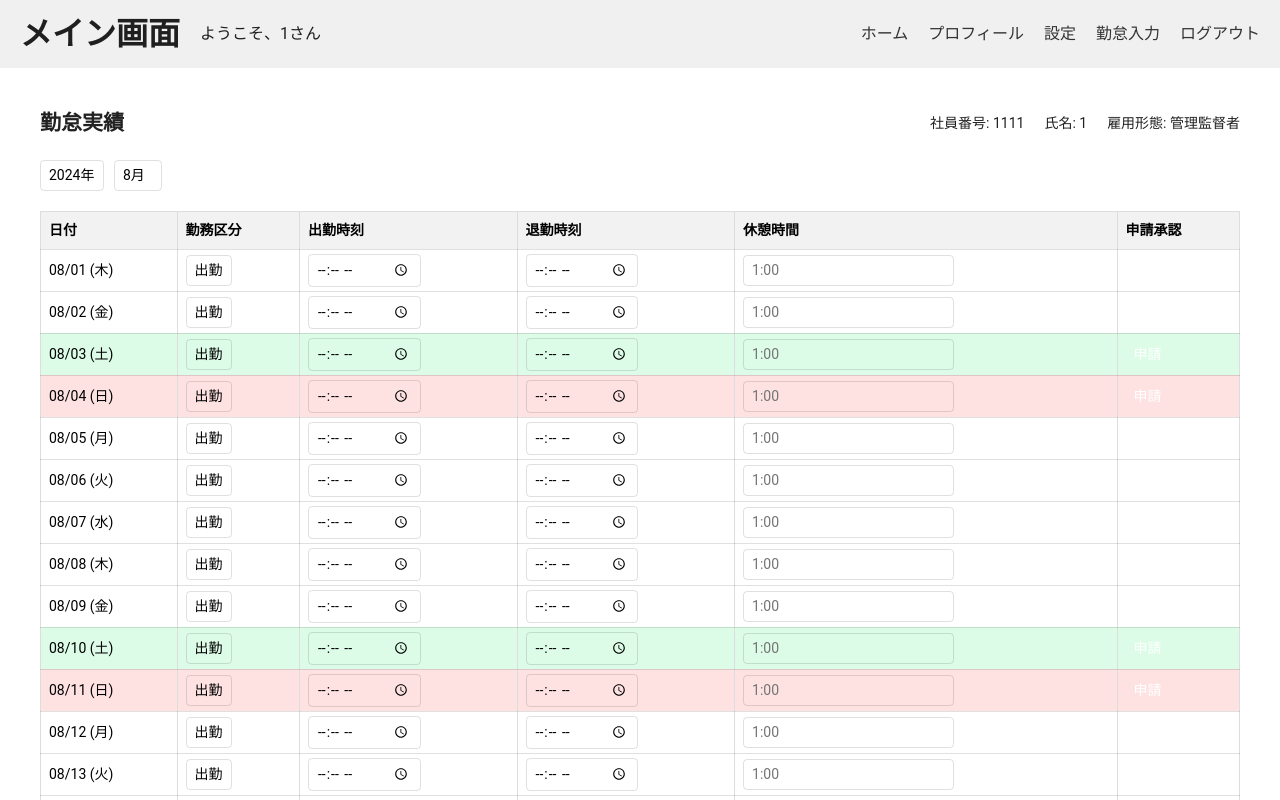
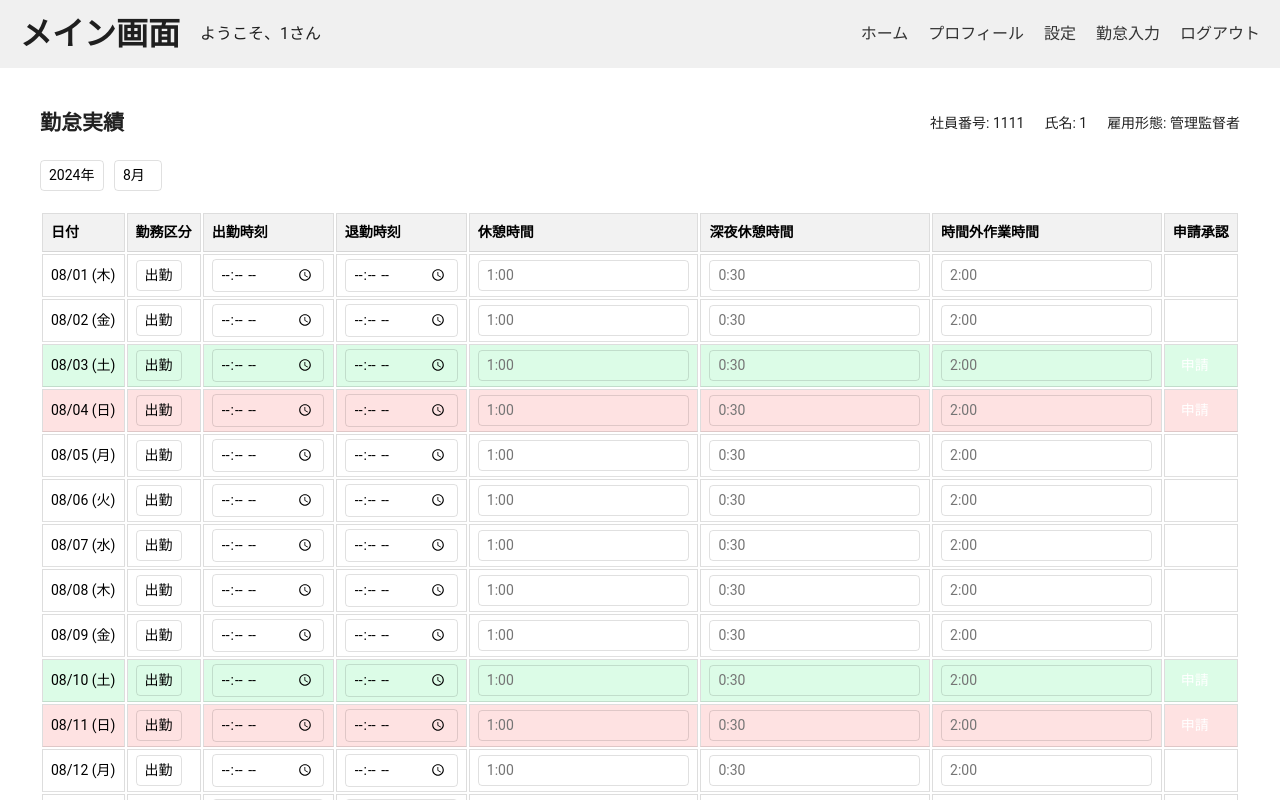
Before and after one commit to takakou32/my-vue-app, a Vue app: page /main/1/attendance in a window 1280 px wide. Shown: the top 800 px of the page. Built offline with nearby package versions, Linux system fonts and the light colour scheme.

Commit message:
列を追加

```diff
--- a/src/components/MonthlyAttendance.vue
+++ b/src/components/MonthlyAttendance.vue
@@ -19,6 +19,7 @@
         PDF出力
       </button>
     </div>
+    <div class="table-container">
       <table class="min-w-full bg-white">
         <thead>
           <tr>
@@ -27,6 +28,8 @@
             <th class="py-2 px-2 border-b">出勤時刻</th>
             <th class="py-2 px-2 border-b">退勤時刻</th>
             <th class="py-2 px-2 border-b">休憩時間</th>
+            <th class="py-2 px-2 border-b">深夜休憩時間</th>
+            <th class="py-2 px-2 border-b">時間外作業時間</th>
             <th class="py-2 px-2 border-b">申請承認</th>
           </tr>
         </thead>
@@ -41,13 +44,19 @@
               </select>
             </td>
             <td class="py-1 px-2 border-b">
-            <input type="time" v-model="attendanceRecords[formatDate(day)].clockIn" class="border rounded py-1 px-2 w-full">
+              <input type="time" :value="formatTime(attendanceRecords[formatDate(day)].clockIn)" @input="updateTime($event, day, 'clockIn')" class="border rounded py-1 px-2 w-full" step="900">
             </td>
             <td class="py-1 px-2 border-b">
-            <input type="time" v-model="attendanceRecords[formatDate(day)].clockOut" class="border rounded py-1 px-2 w-full">
+              <input type="time" :value="formatTime(attendanceRecords[formatDate(day)].clockOut)" @input="updateTime($event, day, 'clockOut')" class="border rounded py-1 px-2 w-full" step="900">
             </td>
             <td class="py-1 px-2 border-b">
               <input type="text" v-model="attendanceRecords[formatDate(day)].breakTime" class="border rounded py-1 px-2 w-full" placeholder="1:00">
+            </td>
+            <td class="py-1 px-2 border-b">
+              <input type="text" v-model="attendanceRecords[formatDate(day)].nightBreakTime" class="border rounded py-1 px-2 w-full" placeholder="0:30">
+            </td>
+            <td class="py-1 px-2 border-b">
+              <input type="text" v-model="attendanceRecords[formatDate(day)].overtimeHours" class="border rounded py-1 px-2 w-full" placeholder="2:00">
             </td>
             <td class="py-1 px-2 border-b">
               <button class="bg-blue-500 hover:bg-blue-700 text-white font-bold py-1 px-2 rounded text-sm">
@@ -57,6 +66,7 @@
           </tr>
         </tbody>
       </table>
+    </div>
   </div>
 </template>
 
@@ -122,12 +132,33 @@ export default {
       return ''
     }
 
+    const formatTime = (time) => {
+      if (!time) return ''
+      const [hours, minutes] = time.split(':')
+      const roundedMinutes = Math.round(parseInt(minutes) / 15) * 15
+      return `${hours}:${roundedMinutes.toString().padStart(2, '0')}`
+    }
+
+    const updateTime = (event, day, type) => {
+      const value = event.target.value
+      const [hours, minutes] = value.split(':')
+      const roundedMinutes = Math.round(parseInt(minutes) / 15) * 15
+      attendanceRecords[formatDate(day)][type] = `${hours}:${roundedMinutes.toString().padStart(2, '0')}`
+    }
+
     const fetchMonthlyAttendance = () => {
       // ここでAPIコールを行うことを想定
       const newRecords = {}
       for (let i = 1; i <= daysInMonth.value; i++) {
         const date = formatDate(i)
-        newRecords[date] = attendanceRecords[date] || { workType: '出勤', clockIn: '', clockOut: '', breakTime: '' }
+        newRecords[date] = attendanceRecords[date] || {
+          workType: '出勤',
+          clockIn: '',
+          clockOut: '',
+          breakTime: '',
+          nightBreakTime: '',
+          overtimeHours: ''
+        }
       }
       Object.assign(attendanceRecords, newRecords)
     }
@@ -152,7 +183,9 @@ export default {
       getDayClass,
       handleSave,
       years,
-      months
+      months,
+      formatTime,
+      updateTime
     }
   }
 }
@@ -178,9 +211,11 @@ export default {
   gap: 10px;
   margin-bottom: 20px;
 }
-table {
+.table-container {
+  overflow-x: auto;
+}
+.table-container table {
   width: 100%;
-  border-collapse: collapse;
 }
 th, td {
   border: 1px solid #ddd;
```
Lines whose indentation alone changed are shown as unchanged.
